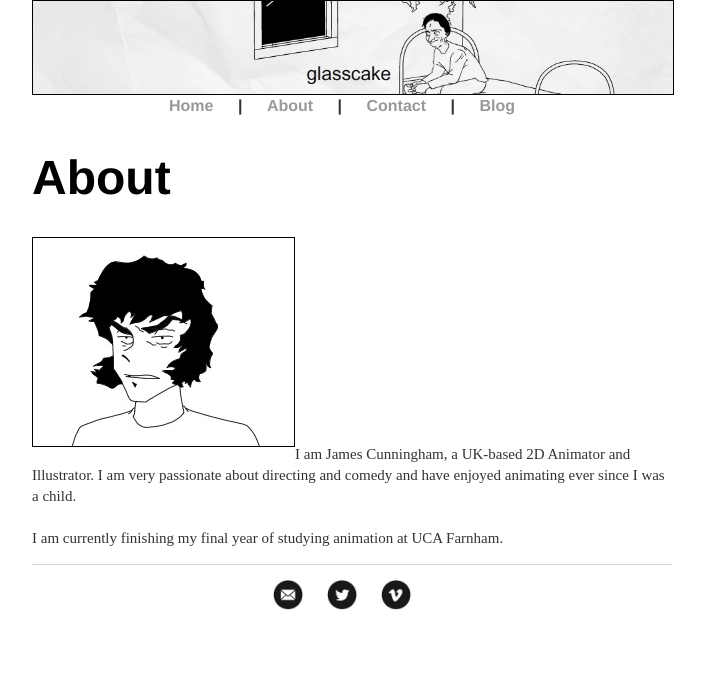
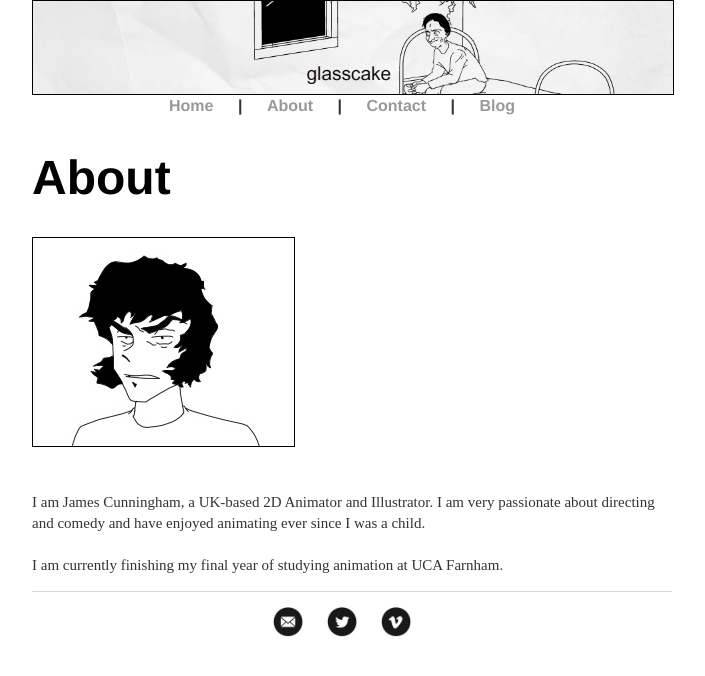
Before and after one commit to glasscaked/strip, a Jekyll site: the page built from about/index.html, in a window 1280 px wide. Shown: the top 676 px of the page, without its empty margins (288-993 px from the left). Built offline with Jekyll 4.4.1, drawn with Linux system fonts in a browser that asks for light colours.

Commit message:
Update index.html

```diff
--- a/about/index.html
+++ b/about/index.html
@@ -8,7 +8,7 @@ title: About | James Cunningham
 
 
 <div id="img-container"><img href="/" alt="profile.jpg" src="/images/profile.jpg" height="261" width="208" border="1" align="left" /></div></div>
-<div style="line-height:1200%;">
+<div style="line-height:1500%;">
     <br>
 </div>
 			<p style="font-size:15px">I am James Cunningham, a UK-based 2D Animator and Illustrator. I am very passionate about directing and comedy and have enjoyed animating ever since I was a child.<br>
```
